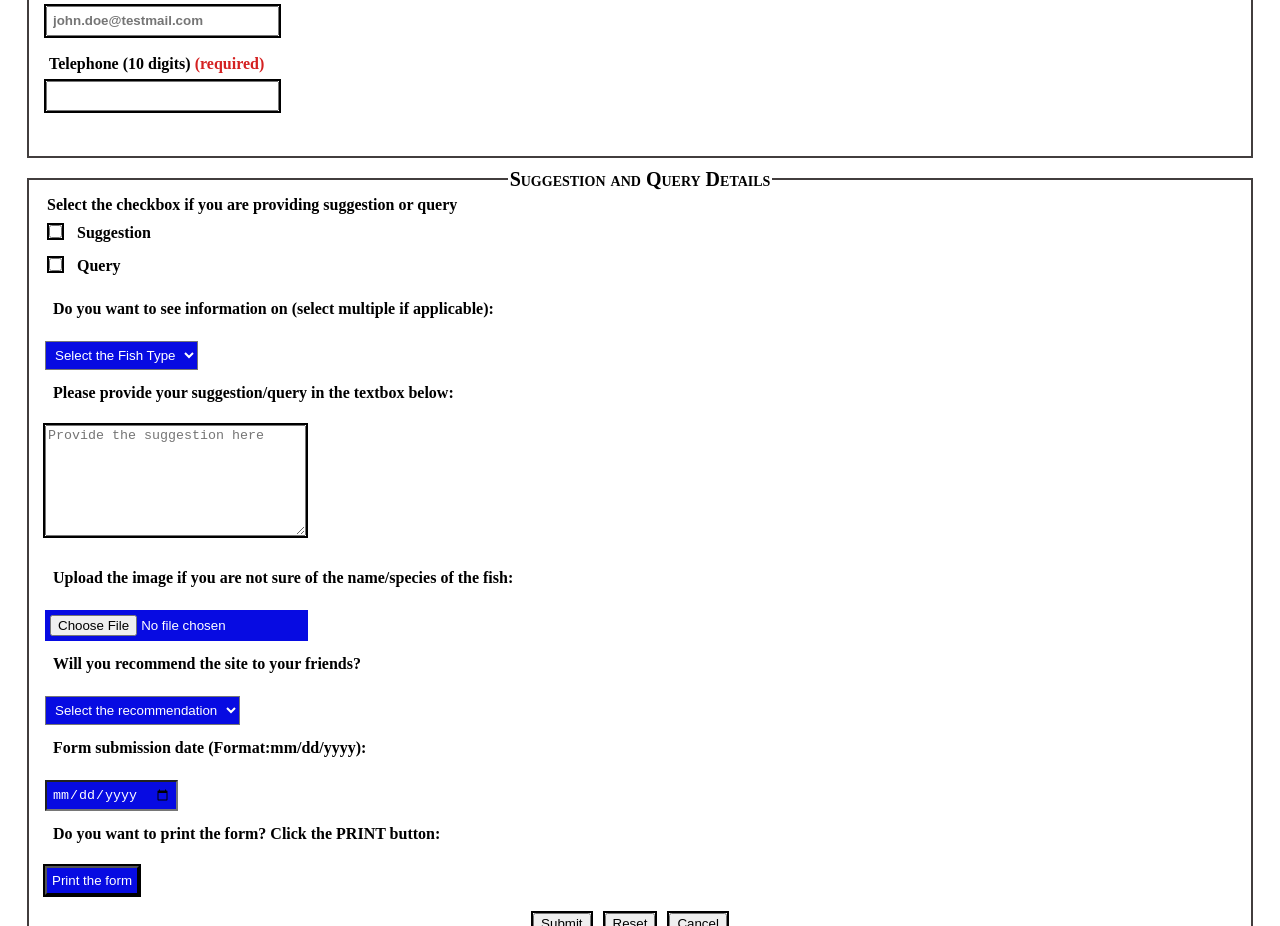
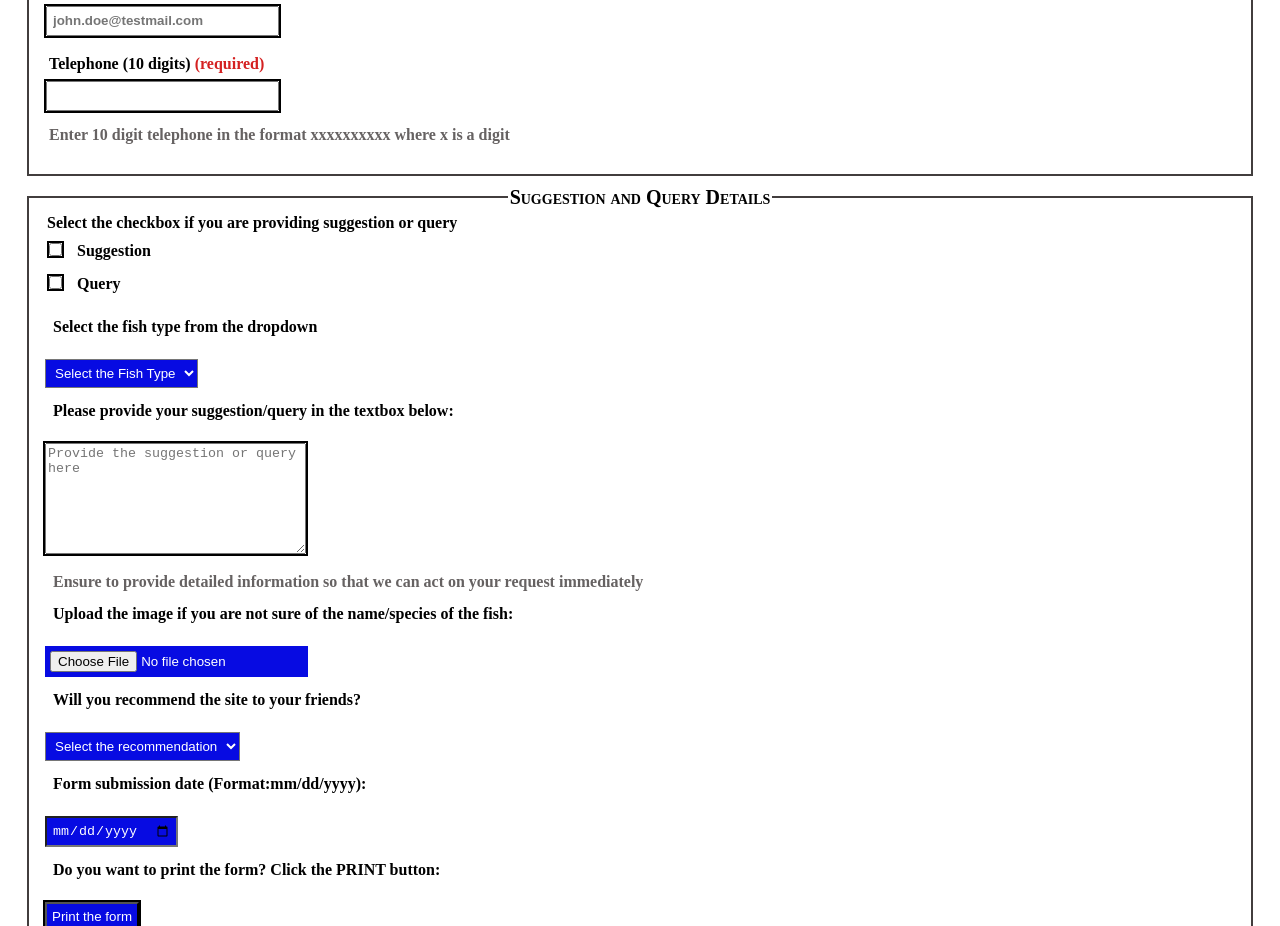
Before and after one commit to SaraKhan2712/Trial-test, a plain HTML site: page contactus.html in a window 1280 px wide. Shown: the part 811-1737 px from the top of the page. Drawn offline with Linux system fonts and the light colour scheme.

Commit message:
ARIA changes

```diff
--- a/contactus.html
+++ b/contactus.html
@@ -65,7 +65,7 @@
 
                         <label for="phone">Telephone (10 digits) <span class="required">(required)</span><span id="ephone" class="required"></span></label>
                         <input type="tel" id="phone" name="phone"autocomplete="tel-national" class="break number" data-rule-phoneUS="true" maxlength="10" size="25" data-rule-minlength="10" aria-describedby="phone-help" >
-                        <div id="phone-help" hidden>Telephone should be in the format xxxxxxxxxx where x is a digit</div>
+                        <div id="phone-help" >Enter 10 digit telephone in the format xxxxxxxxxx where x is a digit</div>
                     </fieldset>
                     <fieldset class="field">
                         <legend class="caps mainlegend">Suggestion and Query Details</legend>
@@ -79,7 +79,7 @@
                         <input type="checkbox" id="query" name="suggesttype" value="query" class="point">
                         <label for="query" class="point">Query</label>
                          </div>
-                        <label for="suggestiontype" class="break">Do you want to see information on (select multiple if applicable):</label>
+                        <label for="suggestiontype" class="break" aria-label="Select the fish type from the dropdown:">Select the fish type from the dropdown </label>
                         <select id="suggestiontype" class="drop" name="suggestiontype">
                             <option label="Select the Fish Type" selected></option>
                             <option value="Guppies">Guppies</option>
@@ -89,8 +89,8 @@
                             <option value="Others">Others</option>
                         </select>
                         <label for="comment" class="break text">Please provide your suggestion/query in the textbox below:</label>
-                            <textarea name="comment" id="comment" rows="7" cols="30" placeholder="Provide the suggestion here" class="string" data-rule-minlength="30" aria-describedby="comm"></textarea>
-                            <div id="comm" hidden>Minimum characters should be 30</div>
+                            <textarea name="comment" id="comment" rows="7" cols="30" placeholder="Provide the suggestion or query here" class="string" data-rule-minlength="30" aria-describedby="comm"></textarea>
+                            <div id="comm">Ensure to provide detailed information so that we can act on your request immediately</div>
                         <label for="fishimage" class="break">Upload the image if you are not sure of the name/species of the fish:</label>
                         <input type="file" name="fishimage" id="fishimage" class="foc point drop" title="Please click the button to upload the file">
                         <label for="recommend" class="break">Will you recommend the site to your friends?</label>
--- a/styles/style.css
+++ b/styles/style.css
@@ -714,3 +714,10 @@ div.pl:hover p, div.pl:focus p{
     margin-left: 8px;
     padding: 0.5em;
 }
+
+#phone-help, #comm
+{
+
+    color: rgb(102, 98, 98);
+    margin-left: 8px;
+}
```
Also changed, not shown: te.html (+16 -1 lines).
